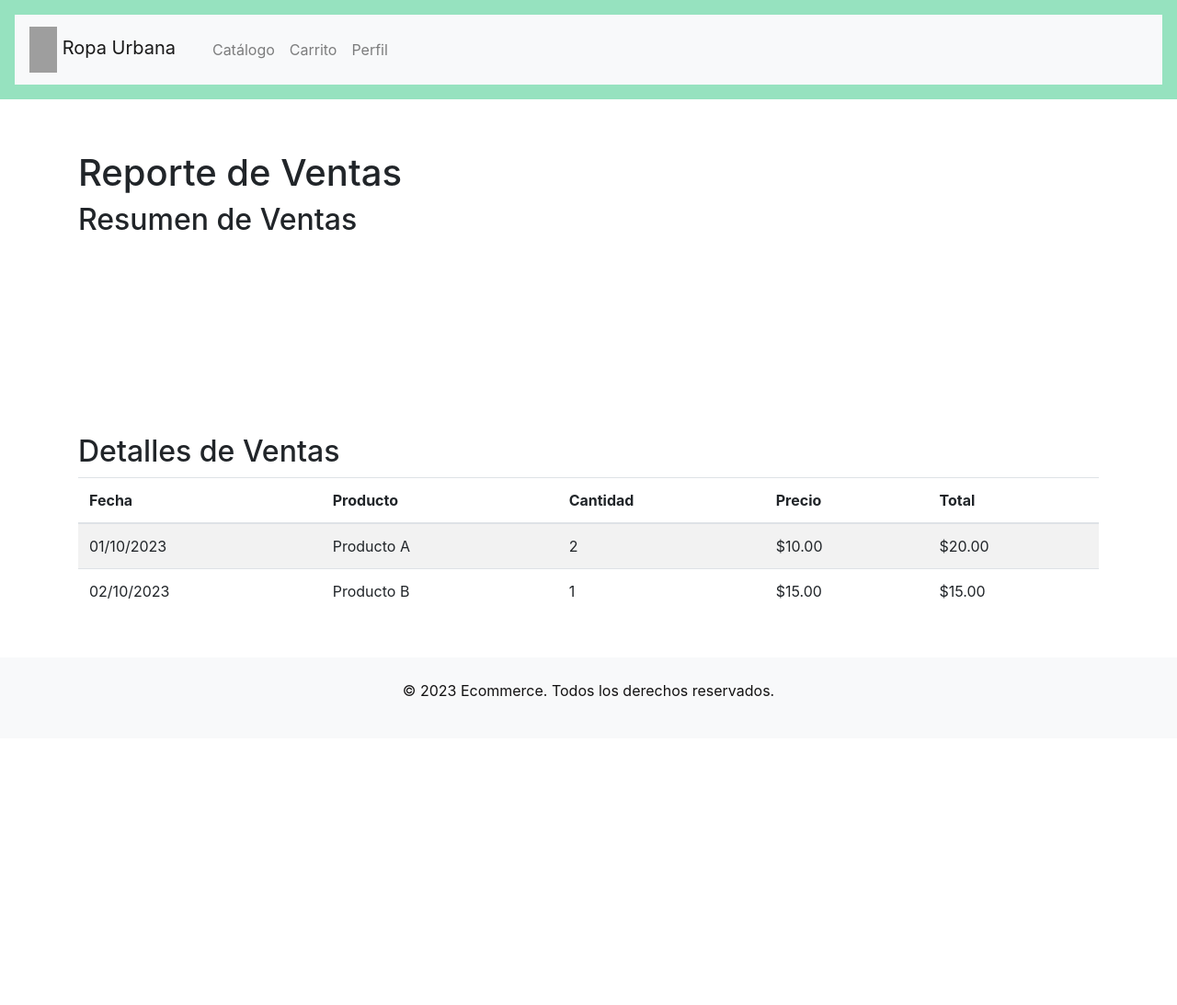
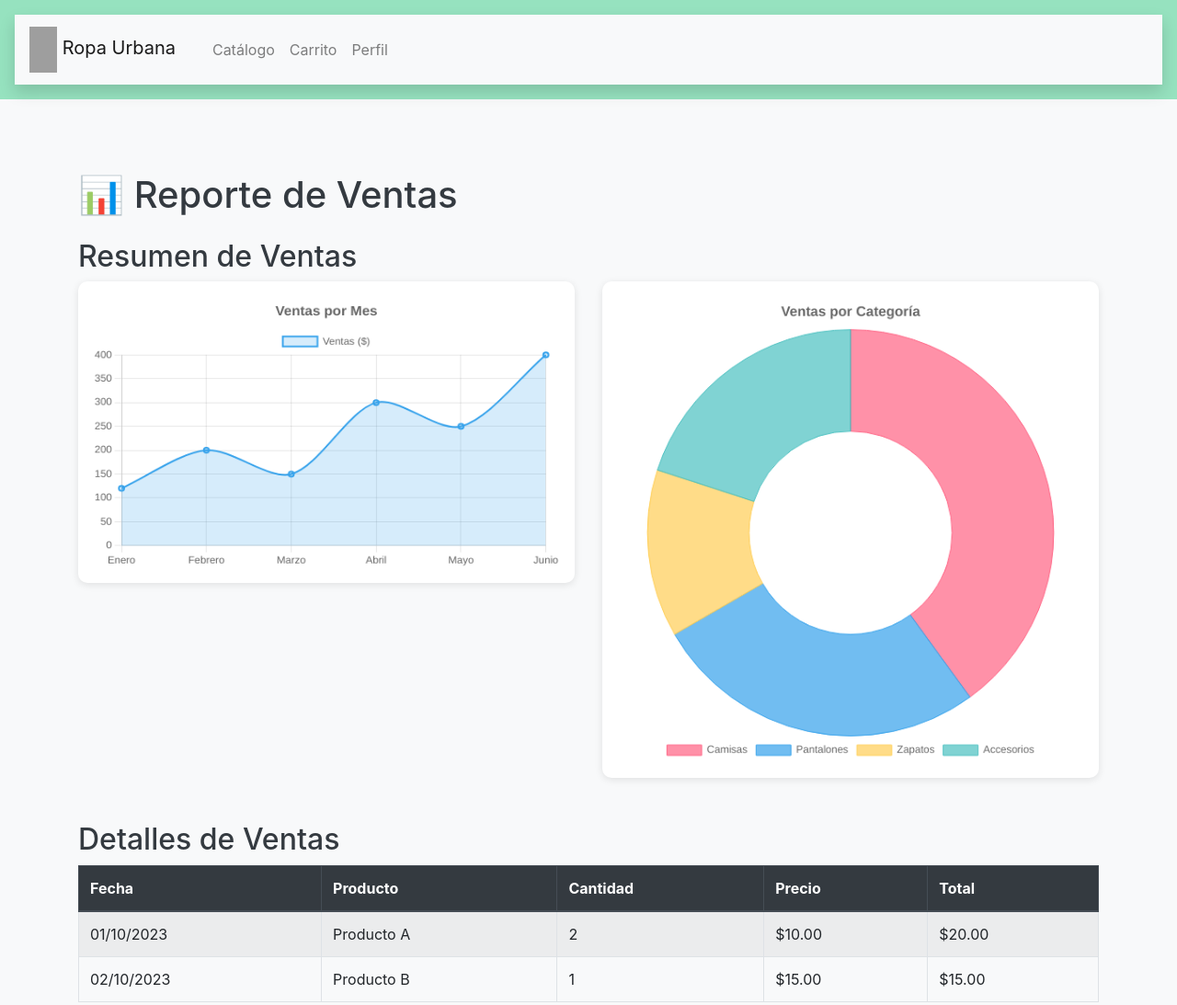
Before and after one commit to flor626/ventas-online, a plain HTML site: page pages/reporte-ventas.html in a window 1280 px wide. Shown: the top 1093 px of the page at 92% size. Before the commit the page ends 803 px from the top, so only its background shows below. Drawn offline with nearby package versions, Linux system fonts and the light colour scheme; grey boxes are pictures that could not be loaded.

Commit message:
Update reporte-ventas.html

```diff
--- a/pages/reporte-ventas.html
+++ b/pages/reporte-ventas.html
@@ -6,47 +6,57 @@
     <title>Reporte de Ventas</title>
     <link rel="stylesheet" href="../css/estilos.css">
     <link rel="stylesheet" href="https://stackpath.bootstrapcdn.com/bootstrap/4.5.2/css/bootstrap.min.css">
+    <style>
+        body {
+            background-color: #f8f9fa;
+        }
+        h1, h2 {
+            color: #343a40;
+        }
+        canvas {
+            background: #ffffff;
+            border-radius: 10px;
+            padding: 15px;
+            box-shadow: 0 2px 8px rgba(0,0,0,0.1);
+        }
+    </style>
 </head>
 <body>
     <header>
-        <nav class="navbar navbar-expand-lg navbar-light bg-light">
+        <nav class="navbar navbar-expand-lg navbar-light bg-light shadow">
             <a class="navbar-brand" href="../index.html">
-                <img src="https://encrypted-tbn0.gstatic.com/images?q=tbn:ANd9GcQ_y-YEerF5ILAsKQsBlilSBF-J9rvvd-ORSw&s%22%20alt=%22Logo%20de%20la%20tienda%22%20class=%22img-fluid%22 alt="Logo" width="30" height="30">
+                <img src="https://encrypted-tbn0.gstatic.com/images?q=tbn:ANd9GcQ_y-YEerF5ILAsKQsBlilSBF-J9rvvd-ORSw&s" alt="Logo" width="30" height="30">
                 Ropa Urbana
             </a>
             <div class="collapse navbar-collapse" id="navbarNav">
                 <ul class="navbar-nav">
-                    <li class="nav-item">
-                        <a class="nav-link" href="../pages/catalogo.html">Catálogo</a>
-                    </li>
-                    <li class="nav-item">
-                        <a class="nav-link" href="../pages/carrito.html">Carrito</a>
-                    </li>
-                    <li class="nav-item">
-                        <a class="nav-link" href="../pages/perfil-usuario.html">Perfil</a>
-                    </li>
+                    <li class="nav-item"><a class="nav-link" href="../pages/catalogo.html">Catálogo</a></li>
+                    <li class="nav-item"><a class="nav-link" href="../pages/carrito.html">Carrito</a></li>
+                    <li class="nav-item"><a class="nav-link" href="../pages/perfil-usuario.html">Perfil</a></li>
                 </ul>
             </div>
         </nav>
     </header>
 
-    <main class="container mt-4">
-        <h1>Reporte de Ventas</h1>
+    <main class="container mt-5">
+        <h1 class="mb-4">📊 Reporte de Ventas</h1>
+
         <section>
             <h2>Resumen de Ventas</h2>
             <div class="row">
-                <div class="col-md-6">
-                    <canvas id="ventasPorMes" width="400" height="200"></canvas>
+                <div class="col-md-6 mb-4">
+                    <canvas id="ventasPorMes" height="200"></canvas>
                 </div>
-                <div class="col-md-6">
-                    <canvas id="ventasPorCategoria" width="400" height="200"></canvas>
+                <div class="col-md-6 mb-4">
+                    <canvas id="ventasPorCategoria" height="200"></canvas>
                 </div>
             </div>
         </section>
-        <section>
+
+        <section class="mt-4">
             <h2>Detalles de Ventas</h2>
-            <table class="table table-striped">
-                <thead>
+            <table class="table table-striped table-bordered">
+                <thead class="thead-dark">
                     <tr>
                         <th>Fecha</th>
                         <th>Producto</th>
@@ -70,17 +80,92 @@
                         <td>$15.00</td>
                         <td>$15.00</td>
                     </tr>
-                    <!-- Más filas de ventas -->
                 </tbody>
             </table>
         </section>
     </main>
 
-    <footer class="bg-light text-center py-4">
+    <footer class="bg-light text-center py-4 mt-5 shadow-sm">
         <p>&copy; 2023 Ecommerce. Todos los derechos reservados.</p>
     </footer>
 
     <script src="https://cdn.jsdelivr.net/npm/chart.js"></script>
-    <script src="../js/script.js"></script>
+    <script>
+        // Gráfico de ventas por mes
+        const ctxMes = document.getElementById('ventasPorMes').getContext('2d');
+        const ventasMesChart = new Chart(ctxMes, {
+            type: 'line',
+            data: {
+                labels: ['Enero', 'Febrero', 'Marzo', 'Abril', 'Mayo', 'Junio'],
+                datasets: [{
+                    label: 'Ventas ($)',
+                    data: [120, 200, 150, 300, 250, 400],
+                    backgroundColor: 'rgba(54, 162, 235, 0.2)',
+                    borderColor: 'rgba(54, 162, 235, 1)',
+                    borderWidth: 2,
+                    fill: true,
+                    tension: 0.3
+                }]
+            },
+            options: {
+                responsive: true,
+                plugins: {
+                    title: {
+                        display: true,
+                        text: 'Ventas por Mes',
+                        font: {
+                            size: 16
+                        }
+                    }
+                },
+                scales: {
+                    y: {
+                        beginAtZero: true
+                    }
+                }
+            }
+        });
+
+        // Gráfico de ventas por categoría
+        const ctxCategoria = document.getElementById('ventasPorCategoria').getContext('2d');
+        const ventasCategoriaChart = new Chart(ctxCategoria, {
+            type: 'doughnut',
+            data: {
+                labels: ['Camisas', 'Pantalones', 'Zapatos', 'Accesorios'],
+                datasets: [{
+                    label: 'Ventas por Categoría',
+                    data: [300, 200, 100, 150],
+                    backgroundColor: [
+                        'rgba(255, 99, 132, 0.7)',
+                        'rgba(54, 162, 235, 0.7)',
+                        'rgba(255, 206, 86, 0.7)',
+                        'rgba(75, 192, 192, 0.7)'
+                    ],
+                    borderColor: [
+                        'rgba(255, 99, 132, 1)',
+                        'rgba(54, 162, 235, 1)',
+                        'rgba(255, 206, 86, 1)',
+                        'rgba(75, 192, 192, 1)'
+                    ],
+                    borderWidth: 1
+                }]
+            },
+            options: {
+                responsive: true,
+                plugins: {
+                    title: {
+                        display: true,
+                        text: 'Ventas por Categoría',
+                        font: {
+                            size: 16
+                        }
+                    },
+                    legend: {
+                        position: 'bottom'
+                    }
+                }
+            }
+        });
+    </script>
 </body>
 </html>
```
